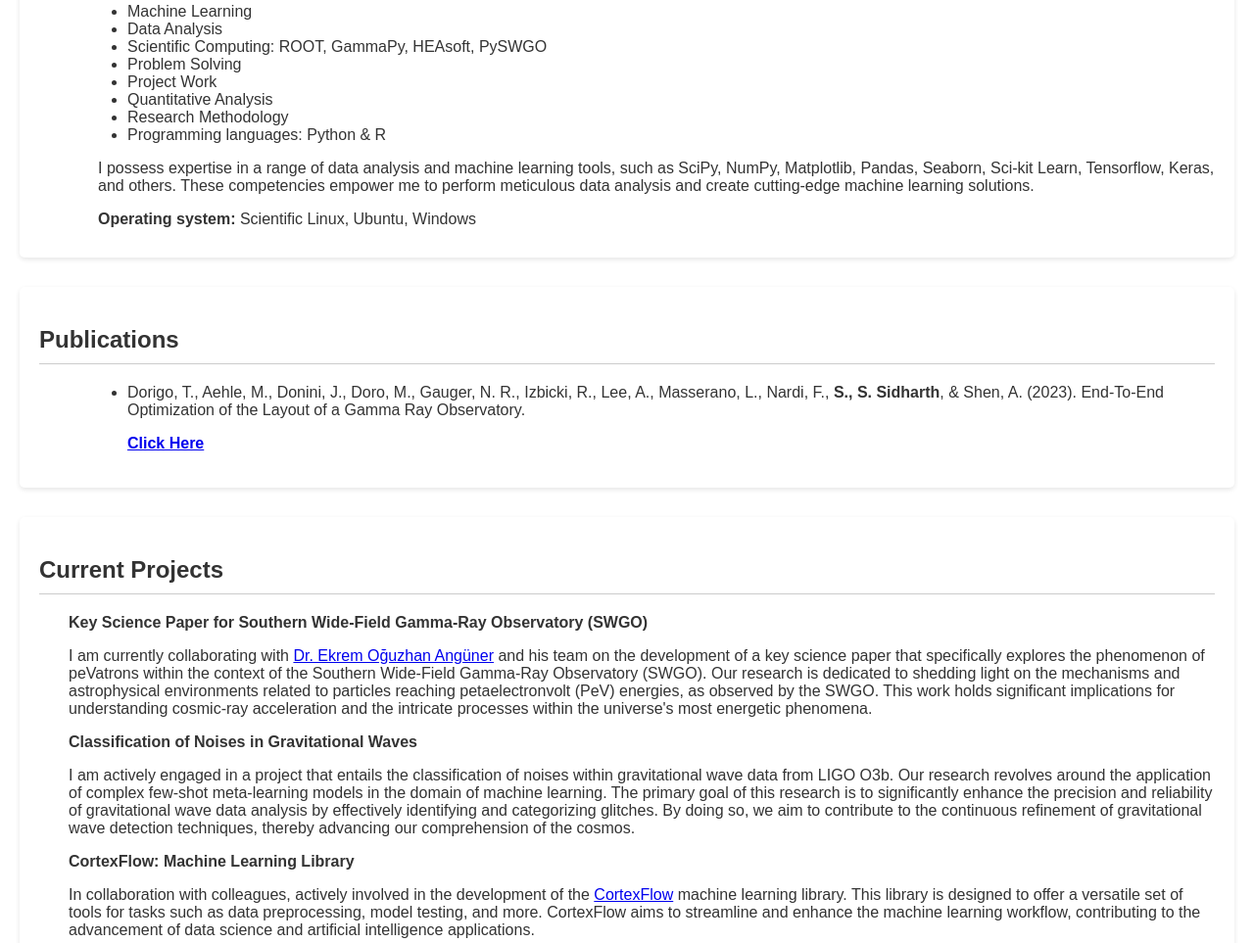
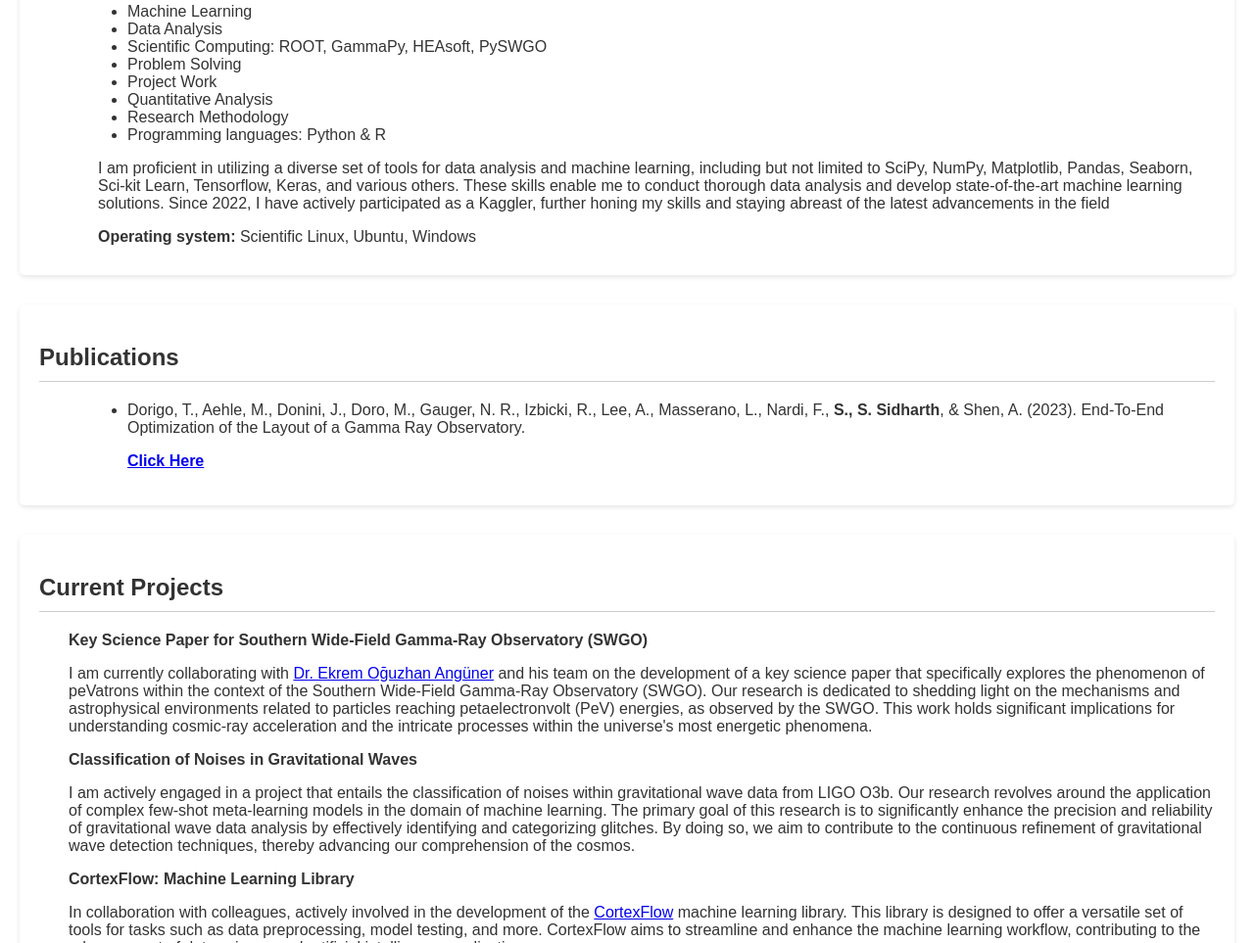
Before and after one commit to sidh2690/CurriculumVitae, a plain HTML site: page index.html in a window 1280 px wide. Shown: the part 2201-3164 px from the top of the page at 98% size. Drawn offline with Linux system fonts and the light colour scheme.

Commit message:
Update index.html

```diff
--- a/index.html
+++ b/index.html
@@ -142,7 +142,7 @@ By using my tech skills and getting hands-on with experiments, I hope to bring s
             <div class="content">
 
                 <p>
-I possess expertise in a range of data analysis and machine learning tools, such as SciPy, NumPy, Matplotlib, Pandas, Seaborn, Sci-kit Learn, Tensorflow, Keras, and others. These competencies empower me to perform meticulous data analysis and create cutting-edge machine learning solutions.</p>
+I am proficient in utilizing a diverse set of tools for data analysis and machine learning, including but not limited to SciPy, NumPy, Matplotlib, Pandas, Seaborn, Sci-kit Learn, Tensorflow, Keras, and various others. These skills enable me to conduct thorough data analysis and develop state-of-the-art machine learning solutions. Since 2022, I have actively participated as a Kaggler, further honing my skills and staying abreast of the latest advancements in the field</p>
                 <p><strong>Operating system:</strong> Scientific Linux, Ubuntu, Windows</p>
             </div>
         </div>
```
